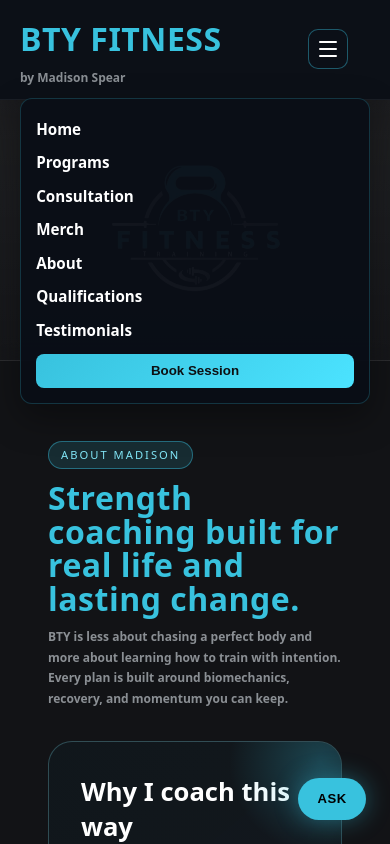
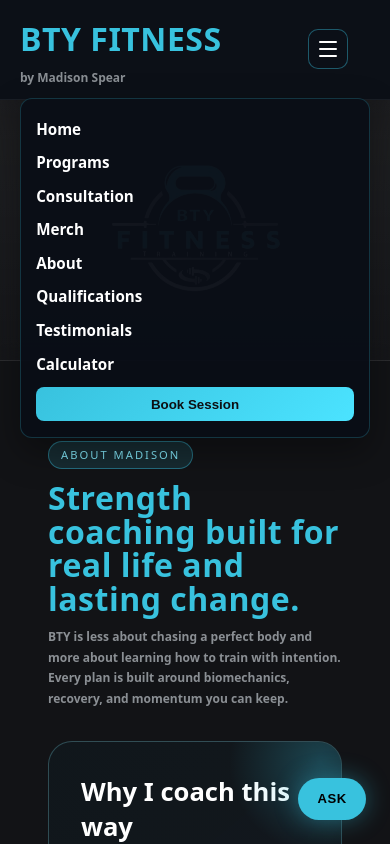
Before and after one commit to SummonShenron/BTYAPP, a React (Vite) app in the folder frontend/: page /about in a window 390 px wide. Both pictures are taken after a click on the button "Toggle navigation menu". Shown: the top 844 px of the page. Built offline with nearby package versions, Linux system fonts and the light colour scheme; no server answers.

Commit message:
added calculator to mobile dropdown menu

```diff
--- a/frontend/src/components/Navbar.tsx
+++ b/frontend/src/components/Navbar.tsx
@@ -93,6 +93,7 @@ export default function Navbar() {
           <Link to="/about" className="nav-mobile-link" onClick={closeMobileMenu}>About</Link>
           <Link to="/qualifications" className="nav-mobile-link" onClick={closeMobileMenu}>Qualifications</Link>
           <Link to="/testimonials" className="nav-mobile-link" onClick={closeMobileMenu}>Testimonials</Link>
+          <Link to="/calculator" className="nav-mobile-link" onClick={closeMobileMenu}>Calculator</Link>
           <button type="button" onClick={handleBookSession} className="nav-mobile-cta">
             Book Session
           </button>
```
